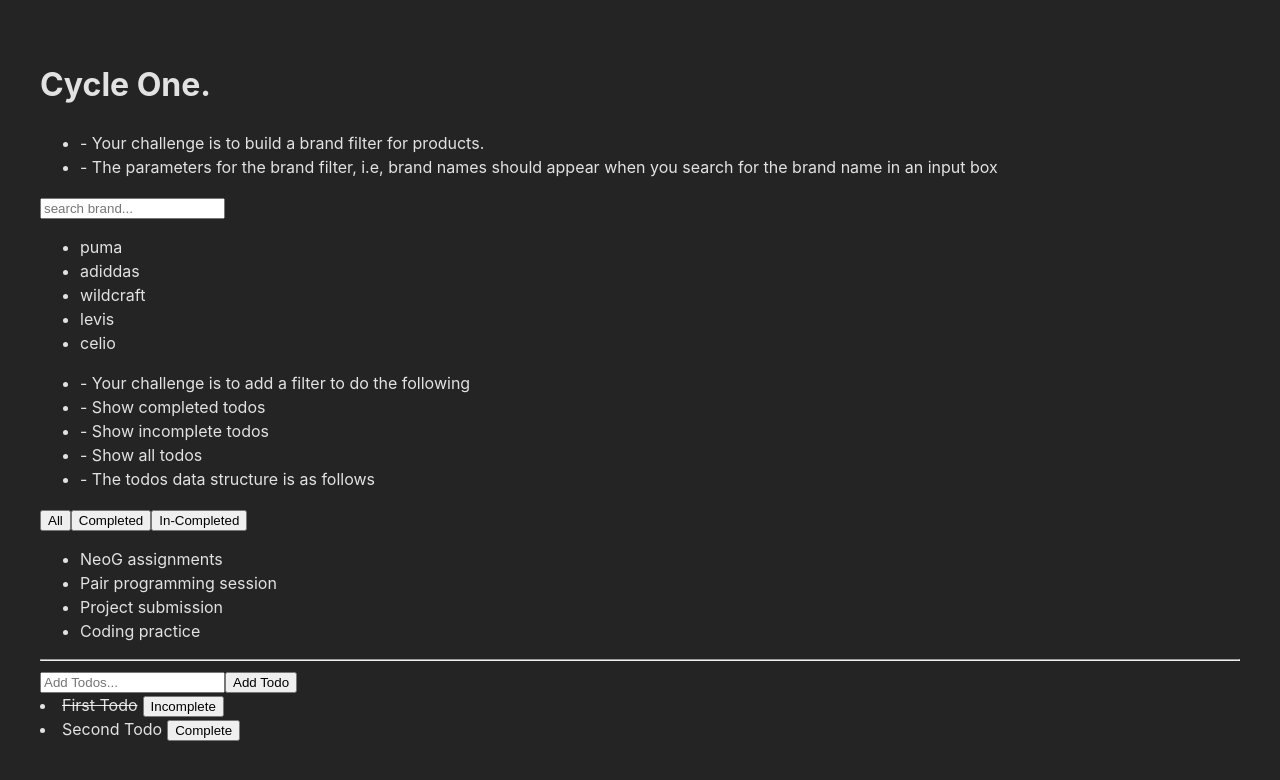
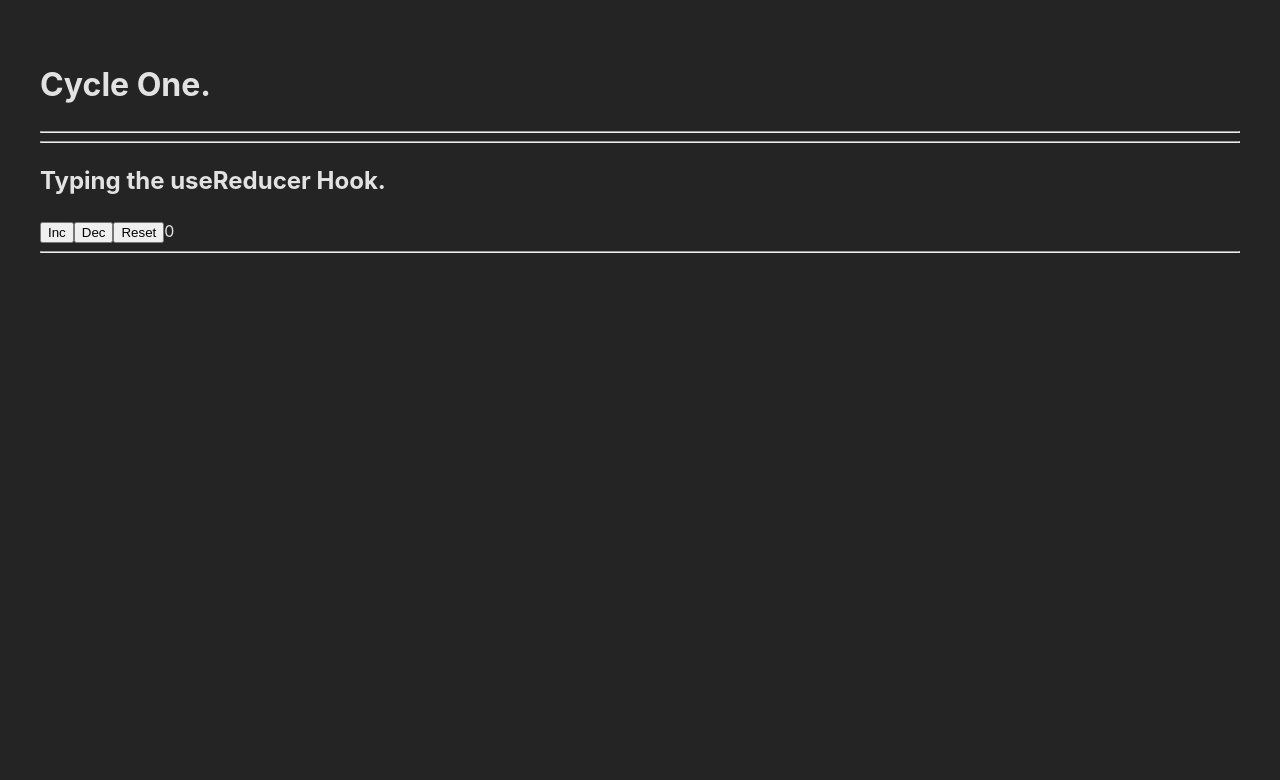
Before and after one commit to MiheerTamkhane/interview-prep, a React (Vite) app: page / in a window 1280 px wide. Shown: the top 780 px of the page. Built offline with nearby package versions, Linux system fonts and the light colour scheme.

Commit message:
typing the useReducer hook in TSX.

```diff
--- a/src/App.tsx
+++ b/src/App.tsx
@@ -1,22 +1,18 @@
 import Question1 from "./components/cycleOne/Question1";
 import Question2 from "./components/cycleOne/Question2";
+import Counter from "./components/Counter";
 import "./App.css";
 
 function App() {
   return (
     <>
       <h1>Cycle One.</h1>
-      <Question1 />
+      {/* <Question1 /> */}
       <hr />
-      <Question2 />
-      {/* HTML button element
-      HTML input element
-      CSSProperties
-      passing props in TS.
-      import and export types (file.types.ts)
-
-
-      */}
+      {/* <Question2 /> */}
+      <hr />
+      <Counter />
+      <hr />
     </>
   );
 }
--- /dev/null
+++ b/src/components/Counter.tsx
@@ -0,0 +1,59 @@
+import React, { useReducer } from "react";
+
+type StateProps = {
+  count: number;
+};
+
+// type ActionProps = {
+//   type: "increment" | "decrement" | "reset";
+//   payload?: number;
+// };
+
+// descriminated unions in typescript.
+
+type ActionPayload = {
+  type: "increment" | "decrement";
+  payload: number;
+};
+
+type ResetPayload = {
+  type: "reset";
+};
+
+type ActionProps = ActionPayload | ResetPayload;
+
+const initialState = {
+  count: 0,
+};
+
+function reducer(state: StateProps, action: ActionProps) {
+  switch (action.type) {
+    case "increment":
+      return { count: state.count + action.payload };
+    case "decrement":
+      return { count: state.count - action.payload };
+    case "reset":
+      return initialState;
+    default:
+      return state;
+  }
+}
+
+const Counter = () => {
+  const [state, dispatch] = useReducer(reducer, initialState);
+  return (
+    <div>
+      <h2>Typing the useReducer Hook.</h2>
+      <button onClick={() => dispatch({ type: "increment", payload: 10 })}>
+        Inc
+      </button>
+      <button onClick={() => dispatch({ type: "decrement", payload: 10 })}>
+        Dec
+      </button>
+      <button onClick={() => dispatch({ type: "reset" })}>Reset</button>
+      {state.count}
+    </div>
+  );
+};
+
+export default Counter;
```
Also changed, not shown: src/components/cycleOne/Question3.tsx (added, +7 -0 lines).
